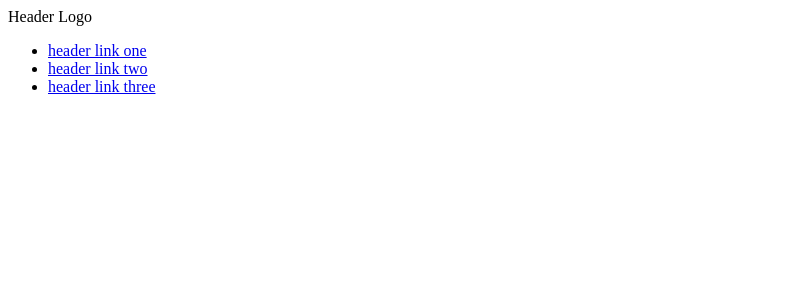
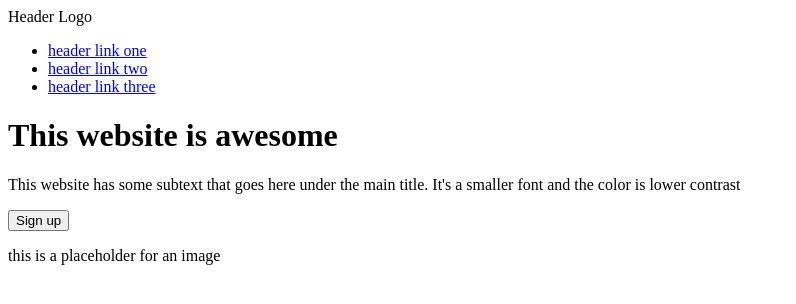
Before and after one commit to BaoLong294/odin-landing-page, a plain HTML site: page index.html in a window 1280 px wide. Shown: the whole page, without its empty margins (0-796 px from the left). Drawn offline with Linux system fonts and the light colour scheme.

Commit message:
feat: Add hero section HTML structure
Develops the HTML for the main hero area with title, subtext, button,
and image placeholder.

```diff
--- a/index.html
+++ b/index.html
@@ -16,6 +16,20 @@
           <li><a href="#">header link three</a></li>
         </ul>
       </div>
+
+      <div class="hero-section">
+        <div class="hero-content">
+          <h1>This website is awesome</h1>
+          <p>
+            This website has some subtext that goes here under the main title.
+            It's a smaller font and the color is lower contrast
+          </p>
+          <button>Sign up</button>
+        </div>
+        <div class="hero-image-placeholder">
+          <p>this is a placeholder for an image</p>
+        </div>
+      </div>
       <!-- Write content here -->
     </div>
 
```
